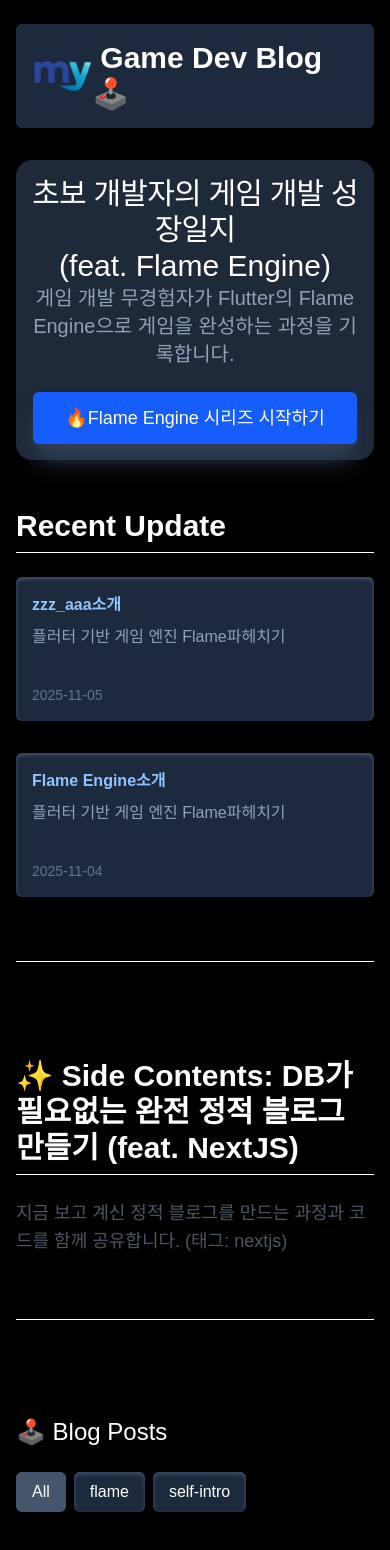
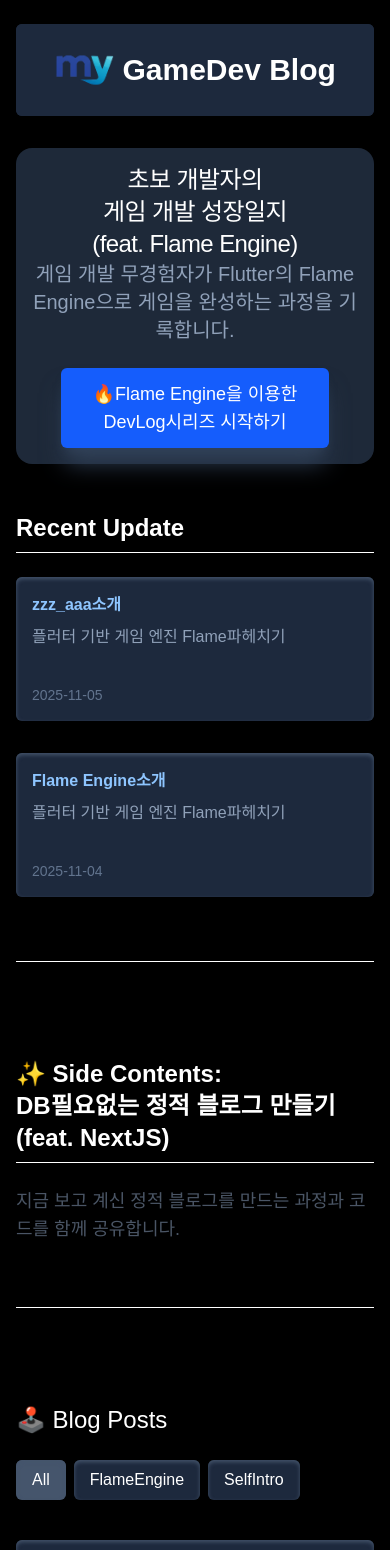
Before and after one commit to mygamedev-studio/blogapp, a Next.js app: page / in a window 390 px wide. Shown: the top 1550 px of the page. Built offline with nearby package versions, Linux system fonts and the light colour scheme; a web font is replaced by a local one.

Commit message:
mobile layout

```diff
--- a/app/page.tsx
+++ b/app/page.tsx
@@ -1,9 +1,8 @@
 import Link from "next/link";
-import { FaYoutube, FaGithub } from "react-icons/fa";
-import { FaXTwitter } from "react-icons/fa6";
 import { getPostMetadata } from "@/components/getPostMetaData";
 import PostPreview from "@/components/PostPreview";
 import PostFilterContainer from "@/components/PostFilterContainer";
+import CustomFooter from "@/components/Footer";
 
 export const dynamic = "force-static";
 
@@ -18,7 +17,7 @@ export default function Home() {
     .map((post) => <PostPreview key={post.slug} {...post} />);
 
   const flameEngineStartPost = sortedPosts.findLast((post) =>
-    post.tags.includes("flame"),
+    post.tags.includes("FlameEngine"),
   );
   const flameEngineStartLink = flameEngineStartPost
     ? `/posts/${flameEngineStartPost.slug}`
@@ -30,10 +29,11 @@ export default function Home() {
         id="hero"
         className="py-4 px-4 my-8 text-center bg-gray-800 rounded-2xl shadow-lg "
       >
-        <p className="text-3xl tracking-tight">
-          초보 개발자의 게임 개발 성장일지{" "}
-        </p>
-        <p className="text-3xl">(feat. Flame Engine)</p>
+        <div className="text-2xl tracking-tight">
+        <p>초보 개발자의</p>
+        <p>게임 개발 성장일지</p>
+        <p >(feat. Flame Engine)</p>
+        </div>
         <p className="text-xl text-slate-400 max-w-2xl mx-auto mb-6">
           게임 개발 무경험자가 Flutter의 Flame Engine으로 게임을 완성하는 과정을
           기록합니다.
@@ -41,24 +41,28 @@ export default function Home() {
 
         <Link href={flameEngineStartLink} passHref>
           <button className="bg-blue-600 hover:bg-blue-800 text-white py-3 px-8 rounded-md text-lg transition duration-300 shadow-xl shadow-slate-700">
-            🔥Flame Engine 시리즈 시작하기
+            <p>🔥Flame Engine을 이용한</p>
+            <p>DevLog시리즈 시작하기</p>
           </button>
         </Link>
       </section>
       <section className="mt-12">
-        <h2 className="text-3xl font-bold mb-6 border-b pb-2">Recent Update</h2>
+        <h2 className="text-2xl font-bold mb-6 border-b pb-2">Recent Update</h2>
         <div className="grid grid-cols-1 md:grid-cols-2 gap-8">
           {recentPosts}
         </div>
       </section>
       <div className="my-16 border-t pt-8"></div>
       <section>
-        <h2 className="text-3xl font-bold mb-6 border-b pb-2">
-          ✨ Side Contents: DB가 필요없는 완전 정적 블로그 만들기 (feat. NextJS)
+        <div className="text-2xl font-bold mb-6 border-b pb-2">
+
+        <h2>
+          ✨ Side Contents:
         </h2>
+        <p>DB필요없는 정적 블로그 만들기 (feat. NextJS)</p>
+        </div>
         <p className="text-lg text-gray-600 dark:text-gray-400 mb-6">
           지금 보고 계신 정적 블로그를 만드는 과정과 코드를 함께 공유합니다.
-          (태그: nextjs)
         </p>
         {sortedPosts.find((post) => post.tags.includes("nextjs"))?.title && (
           <div className="grid grid-cols-1 md:grid-cols-2 gap-8">
@@ -72,27 +76,7 @@ export default function Home() {
       <section>
         <PostFilterContainer sortedPosts={sortedPosts} />
       </section>
-      <div className="my-16 border-t pt-8"></div>
-      <footer className="text-center py-8">
-        <h2 className="text-2xl font-bold mb-4">Contact Me!</h2>
-        <div className="flex justify-center gap-6 mb-4">
-          <Link href="https://x.com/MyGameDevStudio " target="_blank" aria-label="X Profile">
-            <FaXTwitter className="w-8 h-8 text-gray-700 hover:text-white transition" />
-          </Link>
-          <Link href="https://www.youtube.com/@MyGame-Dev" target="_blank" aria-label="YouTube Channel">
-            <FaYoutube className="w-8 h-8 text-gray-700 hover:text-red-700 transition" />
-          </Link>
-          <Link href="https://github.com/mygamedev-studio" target="_blank" aria-label="GitHub Repository">
-            <FaGithub className="w-8 h-8 text-gray-700 dark:text-gray-300 hover:text-white transition" />
-          </Link>
-        </div>
-        <p className="text-sm text-gray-500 mt-4">
-          © {new Date().getFullYear()} My Game Dev Blog. All rights reserved.
-        </p>
-        <p className="text-sm text-gray-500">
-          Please give me Feedback or questions on X.
-        </p>
-      </footer>
+        <CustomFooter />
     </main>
   );
 }
--- /dev/null
+++ b/components/Footer.tsx
@@ -0,0 +1,31 @@
+import Link from "next/link";
+import { FaGithub, FaXTwitter, FaYoutube } from "react-icons/fa6";
+
+export default function CustomFooter() {
+
+return (
+<>
+      <div className="my-16 border-t pt-8"></div>
+      <footer className="text-center py-8">
+        <h2 className="text-2xl font-bold mb-4">Contact Me!</h2>
+        <div className="flex justify-center gap-6 mb-4">
+          <Link href="https://x.com/MyGameDevStudio " target="_blank" aria-label="X Profile">
+            <FaXTwitter className="w-8 h-8 text-gray-700 hover:text-white transition" />
+          </Link>
+          <Link href="https://www.youtube.com/@MyGame-Dev" target="_blank" aria-label="YouTube Channel">
+            <FaYoutube className="w-8 h-8 text-gray-700 hover:text-red-700 transition" />
+          </Link>
+          <Link href="https://github.com/mygamedev-studio" target="_blank" aria-label="GitHub Repository">
+            <FaGithub className="w-8 h-8 text-gray-700 dark:text-gray-300 hover:text-white transition" />
+          </Link>
+        </div>
+        <p className="text-sm text-gray-500 mt-4">
+          © {new Date().getFullYear()} My Game Dev Blog. All rights reserved.
+        </p>
+        <p className="text-sm text-gray-500">
+          Please give me Feedback or questions on X.
+        </p>
+      </footer>
+</>
+)
+}
--- a/components/StickyHeader.tsx
+++ b/components/StickyHeader.tsx
@@ -15,7 +15,7 @@ export default function StickyHeader() {
         <div className="flex justify-center items-center bg-slate-800 p-4 my-6 rounded-md">
           <img src='/images/logo.png' width={60} height={30}/>
           <h1 className="text-3xl text-white font-bold">
-            &nbsp;Game Dev Blog🕹️
+            &nbsp;GameDev Blog
           </h1>
         </div>
       </Link>
--- a/posts/flame-engine.md
+++ b/posts/flame-engine.md
@@ -4,14 +4,14 @@ subtitle: 플러터 기반 게임 엔진 Flame파헤치기
 date: 2025-11-04
 tags:
   - blog
-  - flame
+  - FlameEngine
 ---
 
 ## 게임 엔진 'Flame'
 
 안녕하세요! 유니티 최적화의 늪에서 허우적대다가 구원의 빛처럼 나타난 **플레임 엔진(Flame Engine)**에 푹 빠져버린 개발자입니다. 오늘은 저처럼 가볍고 코드로 모든 것을 제어하고 싶은 분들을 위해, 플레임 엔진이 도대체 뭐 하는 녀석인지, 그리고 어떤 매력이 있는지 핵심만 쏙쏙 뽑아 소개해 드릴게요.
 
-### 플레임 엔진이란? (정체불명의 엔진?)
+### 플레임 엔진이란?
 
 공식홈페이지 링크 ↓
 <a href='https://flame-engine.org/'>
--- a/posts/starting-coding-life.md
+++ b/posts/starting-coding-life.md
@@ -3,7 +3,7 @@ title: 코딩라이프 시작
 subtitle: 게임 덕후, 공장 설계도를 버리고 코드를 짠 사연 (feat. 아빠되니 인생역전)
 date: 2025-10-30
 tags:
-  - self-intro
+  - SelfIntro
   - blog
 ---
 
--- a/posts/starting-game-develop.md
+++ b/posts/starting-game-develop.md
@@ -4,7 +4,7 @@ subtitle: 덕업일치를 꿈꾸다 유니티에게 배신당한 게임 덕후
 date: 2025-10-31
 tags:
   - blog
-  - self-intro
+  - SelfIntro
 ---
 
 여러분, 제 마음속 깊은 곳에는 늘 게임에 대한 뜨거운 불꽃이 타오르고 있었습니다. 풀스택 개발자로 멋지게 살아가던 어느 날, 문득 이런 생각이 들었죠. "이 멋진 기술로 게임을 만들면 어떨까?" 여태까지 즐기기만했지 만들생각을 못했던 제게 웬지 할 수 있을 것 같은 자신감이 생겼습니다. 그렇게 저는 용감하게 '덕업일치'의 세계로 발을 들였습니다.
--- a/posts/zzz-azz.md
+++ b/posts/zzz-azz.md
@@ -4,5 +4,5 @@ subtitle: 플러터 기반 게임 엔진 Flame파헤치기
 date: 2025-11-05
 tags:
   - blog
-  - flame
+  - FlameEngine
 ---
```
Also changed, not shown: components/PostFilterComponent.tsx (line endings or trailing spaces).
